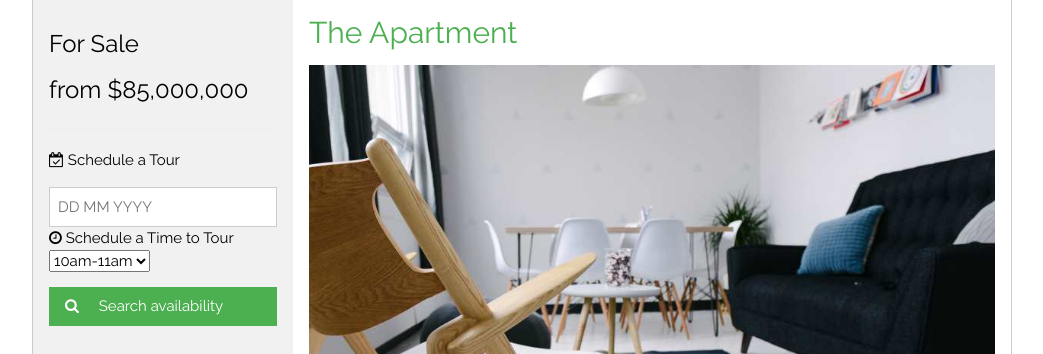
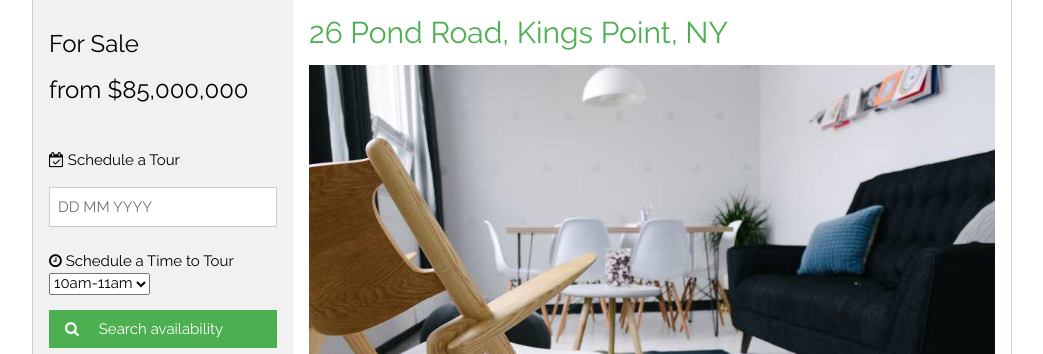
Before and after one commit to Rossb02/East-West-Egg-.github.io, a plain HTML site: page index.html in a window 1280 px wide. Shown: the top 354 px of the page, without its empty margins (118-1161 px from the left). Drawn offline with nearby package versions, Linux system fonts and the light colour scheme.

Commit message:
Update index.html

```diff
--- a/index.html
+++ b/index.html
@@ -24,6 +24,7 @@ body,h1,h2,h3,h4,h5,h6 {font-family: "Raleway", Arial, Helvetica, sans-serif}
     <form action="/action_page.php" target="_blank">
       <p><label><i class="fa fa-calendar-check-o"></i> Schedule a Tour</label></p>
       <input class="w3-input w3-border" type="text" placeholder="DD MM YYYY" name="CheckIn" required>
+      <br>
       <label><i class="fa fa-clock-o"></i> Schedule a Time to Tour</label>
       <br>
     <select name="tour-times" id="tour-times">
@@ -58,7 +59,7 @@ body,h1,h2,h3,h4,h5,h6 {font-family: "Raleway", Arial, Helvetica, sans-serif}
 
   <!-- Slideshow Header -->
   <div class="w3-container" id="apartment">
-    <h2 class="w3-text-green">The Apartment</h2>
+    <h2 class="w3-text-green">26 Pond Road, Kings Point, NY</h2>
     <div class="w3-display-container mySlides">
     <img src="w3images/livingroom.jpg" style="width:100%;margin-bottom:-6px">
       <div class="w3-display-bottomleft w3-container w3-black">
```
